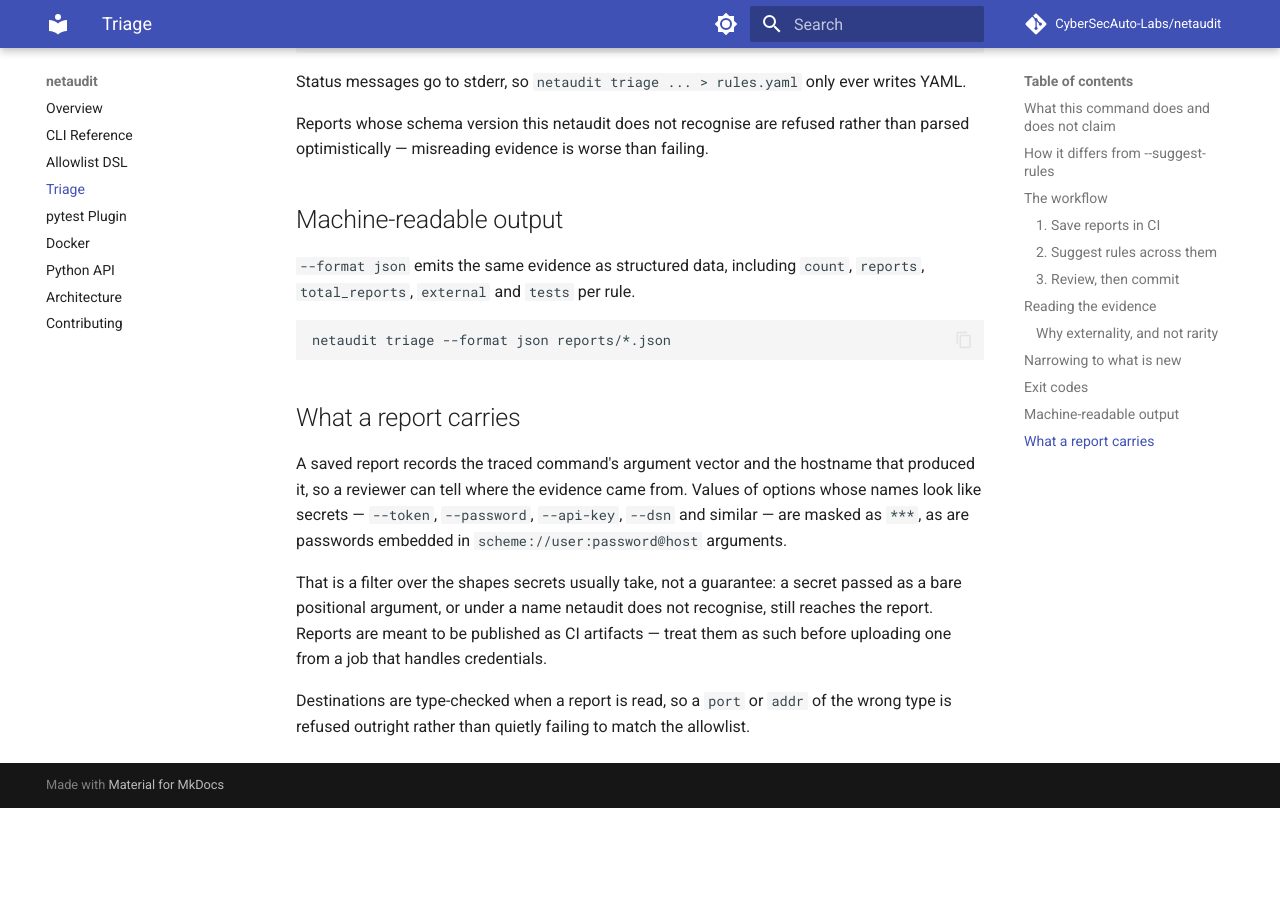
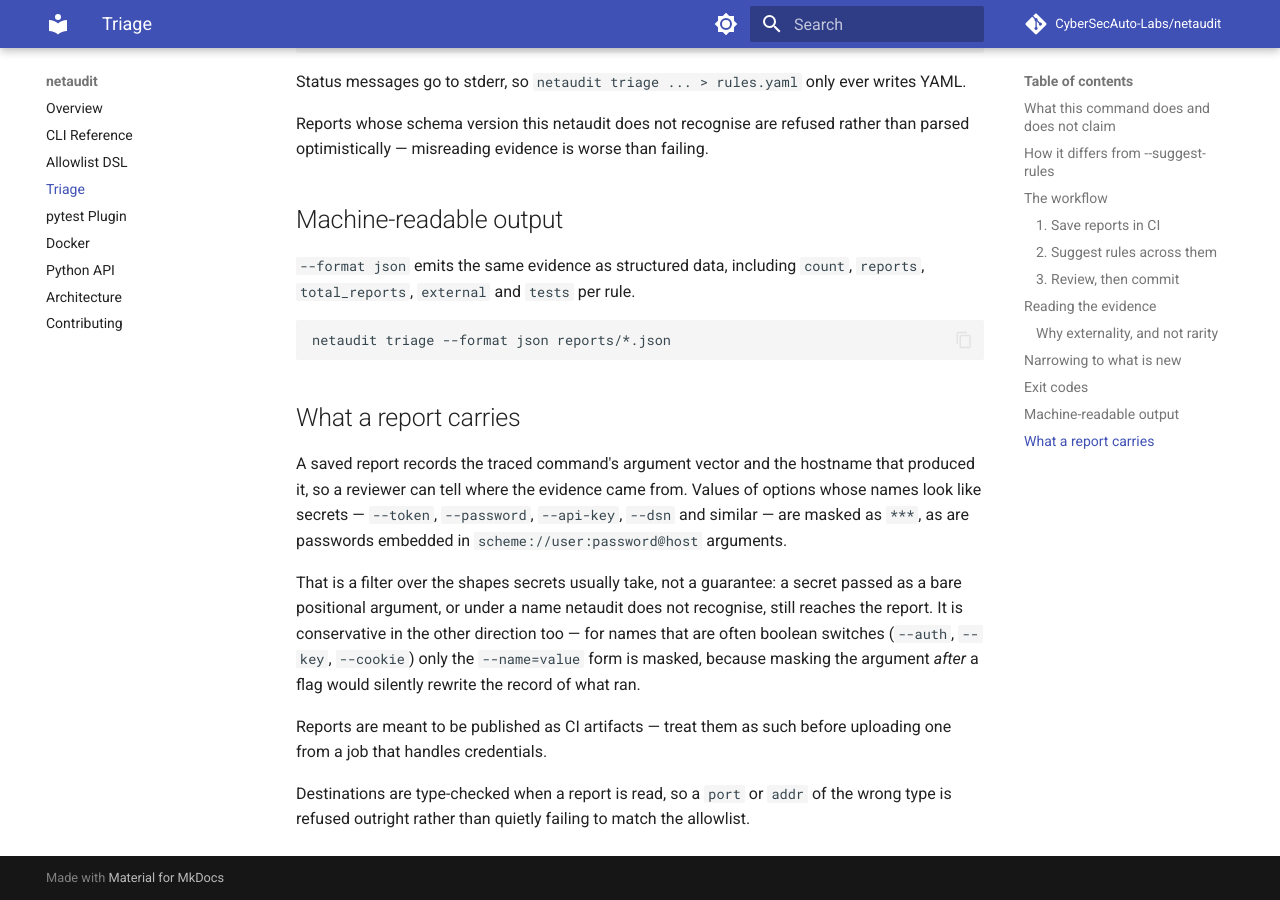
Before and after one commit to CyberSecAuto-Labs/netaudit, an MkDocs documentation site: the page built from docs/triage.md, in a window 1280 px wide and 900 px high, scrolled down 3519 px. Built offline with MkDocs 1.6.1 and Material for MkDocs 9.7.7, drawn with Linux system fonts in a browser that asks for light colours; comment, search, counter and statistics services are not loaded; before the commit the page ends 4327 px from its top, so only the background shows below that.

Commit message:
docs: note where redaction deliberately holds back

```diff
--- a/docs/triage.md
+++ b/docs/triage.md
@@ -159,8 +159,12 @@ like secrets — `--token`, `--password`, `--api-key`, `--dsn` and similar — a
 
 That is a filter over the shapes secrets usually take, not a guarantee: a secret passed as
 a bare positional argument, or under a name netaudit does not recognise, still reaches the
-report. Reports are meant to be published as CI artifacts — treat them as such before
-uploading one from a job that handles credentials.
+report. It is conservative in the other direction too — for names that are often boolean
+switches (`--auth`, `--key`, `--cookie`) only the `--name=value` form is masked, because
+masking the argument *after* a flag would silently rewrite the record of what ran.
+
+Reports are meant to be published as CI artifacts — treat them as such before uploading one
+from a job that handles credentials.
 
 Destinations are type-checked when a report is read, so a `port` or `addr` of the wrong
 type is refused outright rather than quietly failing to match the allowlist.
```
